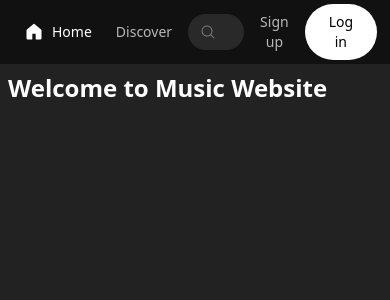
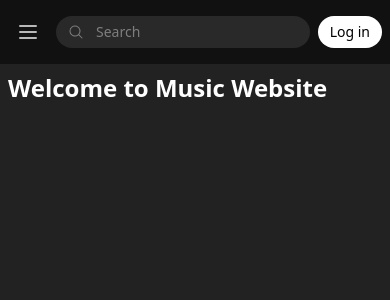
Before and after one commit to kiethopt/soundwave, a Next.js app in the folder frontend/: page / in a window 390 px wide. Shown: the top 300 px of the page. Built offline with nearby package versions, Linux system fonts and the light colour scheme.

Commit message:
update Sidebar & Header

```diff
--- a/frontend/src/app/layout.tsx
+++ b/frontend/src/app/layout.tsx
@@ -4,7 +4,7 @@ import './globals.css';
 import Sidebar from '@/components/layout/Sidebar/Sidebar';
 import Header from '@/components/layout/Header/Header';
 import { usePathname, useRouter } from 'next/navigation';
-import { useEffect } from 'react';
+import { useEffect, useState } from 'react';
 import { api } from '@/utils/api';
 
 export default function RootLayout({
@@ -14,6 +14,7 @@ export default function RootLayout({
 }) {
   const pathname = usePathname();
   const router = useRouter();
+  const [isSidebarOpen, setIsSidebarOpen] = useState(false);
   const isAuthPage =
     pathname?.includes('/login') || pathname?.includes('/register');
 
@@ -88,11 +89,34 @@ export default function RootLayout({
         {isAuthPage ? (
           <main>{children}</main>
         ) : (
-          <div className="flex flex-col md:flex-row h-screen text-white">
-            <Sidebar />
-            <div className="flex-1 flex flex-col min-h-0">
-              <Header />
-              <main className="flex-1 overflow-y-auto p-2">{children}</main>
+          <div className="flex flex-col h-screen text-white">
+            {/* Mobile Header */}
+            <div className="md:hidden">
+              <Header
+                isSidebarOpen={isSidebarOpen}
+                onMenuClick={() => setIsSidebarOpen(!isSidebarOpen)}
+              />
+            </div>
+
+            <div className="flex flex-1 overflow-hidden">
+              {/* Sidebar */}
+              <Sidebar
+                isOpen={isSidebarOpen}
+                onClose={() => setIsSidebarOpen(false)}
+              />
+
+              {/* Main Content */}
+              <div className="flex-1 flex flex-col min-h-0">
+                {/* Desktop Header */}
+                <div className="hidden md:block">
+                  <Header />
+                </div>
+
+                {/* Content Area */}
+                <main className="flex-1 overflow-y-auto p-2 md:p-4">
+                  {children}
+                </main>
+              </div>
             </div>
           </div>
         )}
--- a/frontend/src/components/layout/Header/Header.tsx
+++ b/frontend/src/components/layout/Header/Header.tsx
@@ -1,7 +1,7 @@
 'use client';
 
 import { useEffect, useRef, useState } from 'react';
-import { Bell, Home, Search, Settings } from '@/components/ui/Icons';
+import { Bell, Home, Menu, Search, Settings } from '@/components/ui/Icons';
 import Image from 'next/image';
 import { usePathname, useRouter } from 'next/navigation';
 import Link from 'next/link';
@@ -14,7 +14,13 @@ interface UserData {
   avatar?: string;
 }
 
-export default function Header() {
+export default function Header({
+  isSidebarOpen,
+  onMenuClick,
+}: {
+  isSidebarOpen?: boolean;
+  onMenuClick?: () => void;
+}) {
   const router = useRouter();
   const pathname = usePathname();
   const [isAuthenticated, setIsAuthenticated] = useState(false);
@@ -72,9 +78,19 @@ export default function Header() {
   };
 
   return (
-    <header className="h-16 bg-[#111111] flex items-center justify-between px-6">
+    <header className="h-16 bg-[#111111] flex items-center justify-between px-2 md:px-4 lg:px-6">
       {/* Left side - Navigation */}
-      <div className="flex items-center gap-6">
+      <div className="flex items-center gap-2 md:gap-4 lg:gap-6">
+        {/* Mobile Menu Button */}
+        <button
+          onClick={onMenuClick}
+          className="md:hidden p-2 text-white/70 hover:text-white"
+        >
+          <Menu className="w-6 h-6" />
+        </button>
+
+        {/* Navigation Links - Hidden on Mobile, Visible on Tablet and Desktop */}
+        <div className="hidden md:flex items-center gap-4 lg:gap-6">
           <Link
             href="/"
             className={`flex items-center gap-2 text-sm font-medium ${
@@ -82,7 +98,7 @@ export default function Header() {
             }`}
           >
             <Home className="w-5 h-5" />
-          <span>Home</span>
+            <span className="hidden lg:inline">Home</span>
           </Link>
 
           <Link
@@ -96,9 +112,10 @@ export default function Header() {
             <span>Discover</span>
           </Link>
         </div>
+      </div>
 
       {/* Center - Search */}
-      <div className="flex-1 max-w-[400px] px-4">
+      <div className="flex-1 max-w-[400px] px-2 md:px-4">
         <form onSubmit={handleSearch} className="relative">
           <Search className="absolute left-3 top-1/2 transform -translate-y-1/2 w-4 h-4 text-white/40" />
           <input
@@ -106,19 +123,20 @@ export default function Header() {
             value={searchQuery}
             onChange={(e) => setSearchQuery(e.target.value)}
             placeholder="Search"
-            className="w-full bg-white/10 text-white rounded-full py-2 pl-10 pr-4 text-sm placeholder:text-white/40 focus:outline-none focus:bg-white/20"
+            className="w-full bg-white/10 text-white rounded-full py-1.5 md:py-2 pl-10 pr-4 text-sm placeholder:text-white/40 focus:outline-none focus:bg-white/20"
           />
         </form>
       </div>
 
       {/* Right side - User controls */}
-      <div className="flex items-center gap-4">
+      <div className="flex items-center gap-2 md:gap-4">
         {isAuthenticated ? (
           <>
-            <button className="p-2 hover:bg-white/10 rounded-full">
+            {/* Hide Bell and Settings on mobile and small tablets */}
+            <button className="hidden lg:block p-2 hover:bg-white/10 rounded-full">
               <Bell className="w-5 h-5 text-white" />
             </button>
-            <button className="p-2 hover:bg-white/10 rounded-full">
+            <button className="hidden lg:block p-2 hover:bg-white/10 rounded-full">
               <Settings className="w-5 h-5 text-white" />
             </button>
             <div className="relative" ref={dropdownRef}>
@@ -136,9 +154,27 @@ export default function Header() {
                 />
               </button>
 
-              {/* Dropdown Menu */}
+              {/* Dropdown Menu - Adjusted for mobile */}
               {showDropdown && (
                 <div className="absolute right-0 mt-2 w-48 bg-[#282828] rounded-md shadow-lg py-1 z-50">
+                  {/* Show Bell and Settings in dropdown on mobile and small tablets */}
+                  <div className="lg:hidden">
+                    <button
+                      className="flex items-center w-full px-4 py-2 text-sm text-white hover:bg-white/10"
+                      onClick={() => setShowDropdown(false)}
+                    >
+                      <Bell className="w-4 h-4 mr-3" />
+                      Notifications
+                    </button>
+                    <button
+                      className="flex items-center w-full px-4 py-2 text-sm text-white hover:bg-white/10"
+                      onClick={() => setShowDropdown(false)}
+                    >
+                      <Settings className="w-4 h-4 mr-3" />
+                      Settings
+                    </button>
+                    <div className="border-t border-white/10 my-1"></div>
+                  </div>
                   <Link
                     href="/account"
                     className="block px-4 py-2 text-sm text-white hover:bg-white/10"
@@ -152,13 +188,6 @@ export default function Header() {
                     onClick={() => setShowDropdown(false)}
                   >
                     Profile
-                  </Link>
-                  <Link
-                    href="/settings"
-                    className="block px-4 py-2 text-sm text-white hover:bg-white/10"
-                    onClick={() => setShowDropdown(false)}
-                  >
-                    Settings
                   </Link>
                   <div className="border-t border-white/10 my-1"></div>
                   <button
@@ -175,16 +204,16 @@ export default function Header() {
             </div>
           </>
         ) : (
-          <div className="flex items-center gap-4">
+          <div className="flex items-center gap-2 md:gap-4">
             <button
               onClick={() => router.push('/register')}
-              className="text-white/70 hover:text-white text-sm font-medium"
+              className="text-white/70 hover:text-white text-sm font-medium hidden md:block"
             >
               Sign up
             </button>
             <button
               onClick={() => router.push('/login')}
-              className="bg-white text-black px-6 py-2 rounded-full text-sm font-medium hover:bg-white/90"
+              className="bg-white text-black px-3 md:px-6 py-1.5 md:py-2 rounded-full text-sm font-medium hover:bg-white/90"
             >
               Log in
             </button>
--- a/frontend/src/components/layout/Sidebar/Sidebar.tsx
+++ b/frontend/src/components/layout/Sidebar/Sidebar.tsx
@@ -7,11 +7,18 @@ import {
   Music,
   Album,
   Users,
+  XIcon,
 } from '@/components/ui/Icons';
 import { usePathname } from 'next/navigation';
 import { useEffect, useState } from 'react';
 
-export default function Sidebar() {
+export default function Sidebar({
+  isOpen,
+  onClose,
+}: {
+  isOpen: boolean;
+  onClose: () => void;
+}) {
   const pathname = usePathname();
   const [isAdmin, setIsAdmin] = useState(false);
 
@@ -26,12 +33,37 @@ export default function Sidebar() {
   const isActive = (path: string) => pathname === path;
 
   return (
-    <div className="w-64 h-full bg-[#121212] flex-shrink-0 md:block hidden">
-      {' '}
-      {/* Giữ lại màu bg cũ */}
+    <>
+      {/* Mobile Overlay */}
+      {isOpen && (
+        <div
+          className="fixed inset-0 bg-black bg-opacity-50 z-40 md:hidden"
+          onClick={onClose}
+        />
+      )}
+
+      {/* Sidebar */}
+      <div
+        className={`
+          fixed md:static inset-y-0 left-0 z-50
+          w-64 bg-[#121212] transform transition-transform duration-300 ease-in-out
+          md:transform-none md:transition-none
+          ${isOpen ? 'translate-x-0' : '-translate-x-full'}
+          md:translate-x-0 md:flex-shrink-0
+        `}
+      >
         <div className="px-6 py-4">
+          {/* Mobile Close Button */}
+          <button
+            onClick={onClose}
+            className="md:hidden absolute top-4 right-4 text-white/60 hover:text-white"
+          >
+            <XIcon className="w-6 h-6" />
+          </button>
+
+          {/* Existing Sidebar Content */}
           <nav className="space-y-6">
-          {/* Main Navigation - giữ nguyên phần này */}
+            {/* Main Navigation */}
             <div className="space-y-2">
               <Link
                 href="/"
@@ -54,7 +86,7 @@ export default function Sidebar() {
               </Link>
             </div>
 
-          {/* Library Section - giữ nguyên phần này */}
+            {/* Library Section */}
             <div className="space-y-2 pt-4 mt-4 border-t border-white/10">
               <div className="flex items-center justify-between px-3">
                 <div className="flex items-center gap-3">
@@ -66,7 +98,7 @@ export default function Sidebar() {
               {/* Playlists content */}
             </div>
 
-          {/* Admin Section - thêm mới phần này */}
+            {/* Admin Section */}
             {isAdmin && (
               <div className="space-y-2 pt-4 mt-4 border-t border-white/10">
                 <div className="px-3 text-sm font-medium text-white/70">
@@ -99,7 +131,9 @@ export default function Sidebar() {
                 <Link
                   href="/admin/users"
                   className={`flex items-center gap-3 px-3 py-2 rounded-md transition-colors ${
-                  isActive('/admin/users') ? 'bg-white/10' : 'hover:bg-white/10'
+                    isActive('/admin/users')
+                      ? 'bg-white/10'
+                      : 'hover:bg-white/10'
                   }`}
                 >
                   <Users className="w-6 h-6" />
@@ -110,5 +144,6 @@ export default function Sidebar() {
           </nav>
         </div>
       </div>
+    </>
   );
 }
--- a/frontend/src/components/ui/Icons.tsx
+++ b/frontend/src/components/ui/Icons.tsx
@@ -147,3 +147,25 @@ export const GripVertical = (props: React.SVGProps<SVGSVGElement>) => (
     />
   </svg>
 );
+
+export const Menu = (props: React.SVGProps<SVGSVGElement>) => (
+  <svg viewBox="0 0 24 24" fill="none" stroke="currentColor" {...props}>
+    <path
+      strokeLinecap="round"
+      strokeLinejoin="round"
+      strokeWidth={2}
+      d="M4 6h16M4 12h16M4 18h16"
+    />
+  </svg>
+);
+
+export const XIcon = (props: React.SVGProps<SVGSVGElement>) => (
+  <svg viewBox="0 0 24 24" fill="none" stroke="currentColor" {...props}>
+    <path
+      strokeLinecap="round"
+      strokeLinejoin="round"
+      strokeWidth={2}
+      d="M6 18L18 6M6 6l12 12"
+    />
+  </svg>
+);
```
Lines whose indentation alone changed are shown as unchanged.
